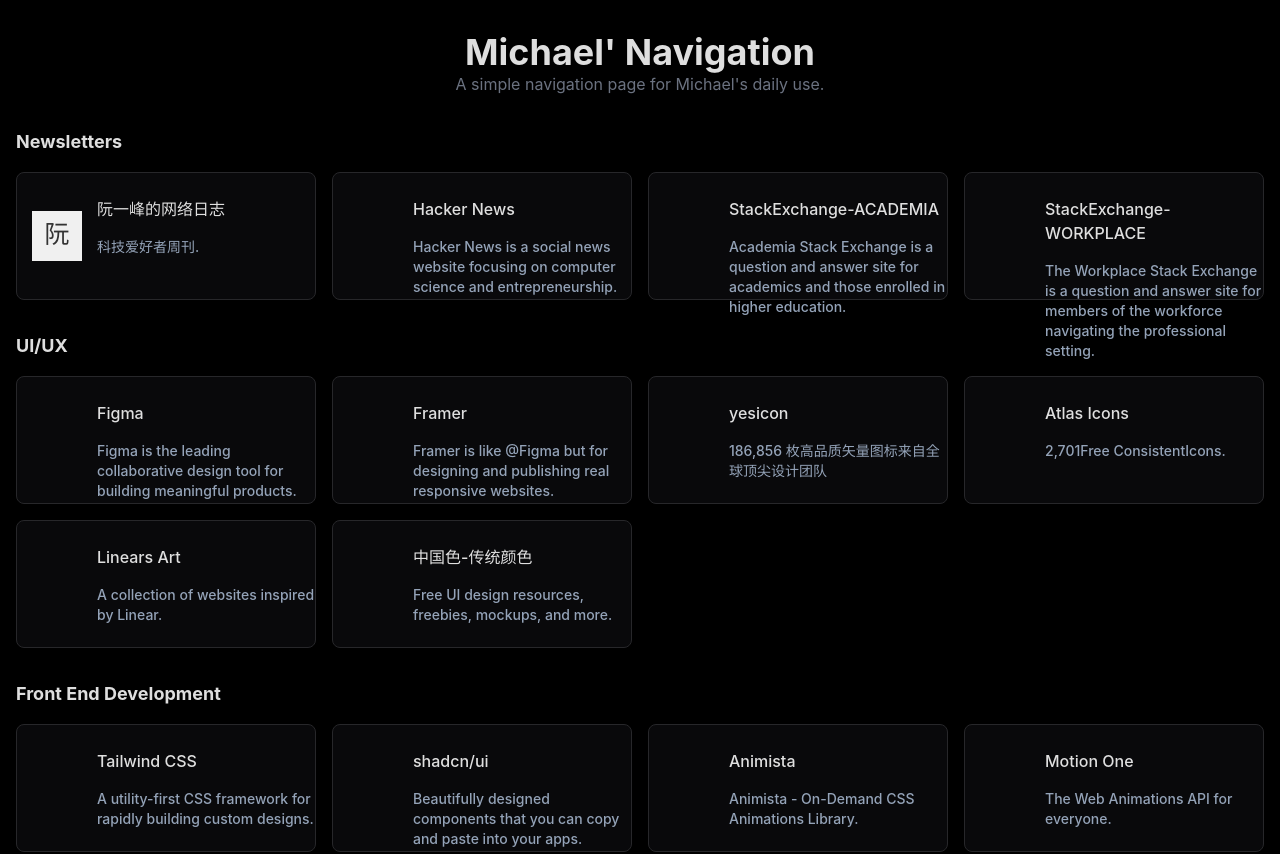
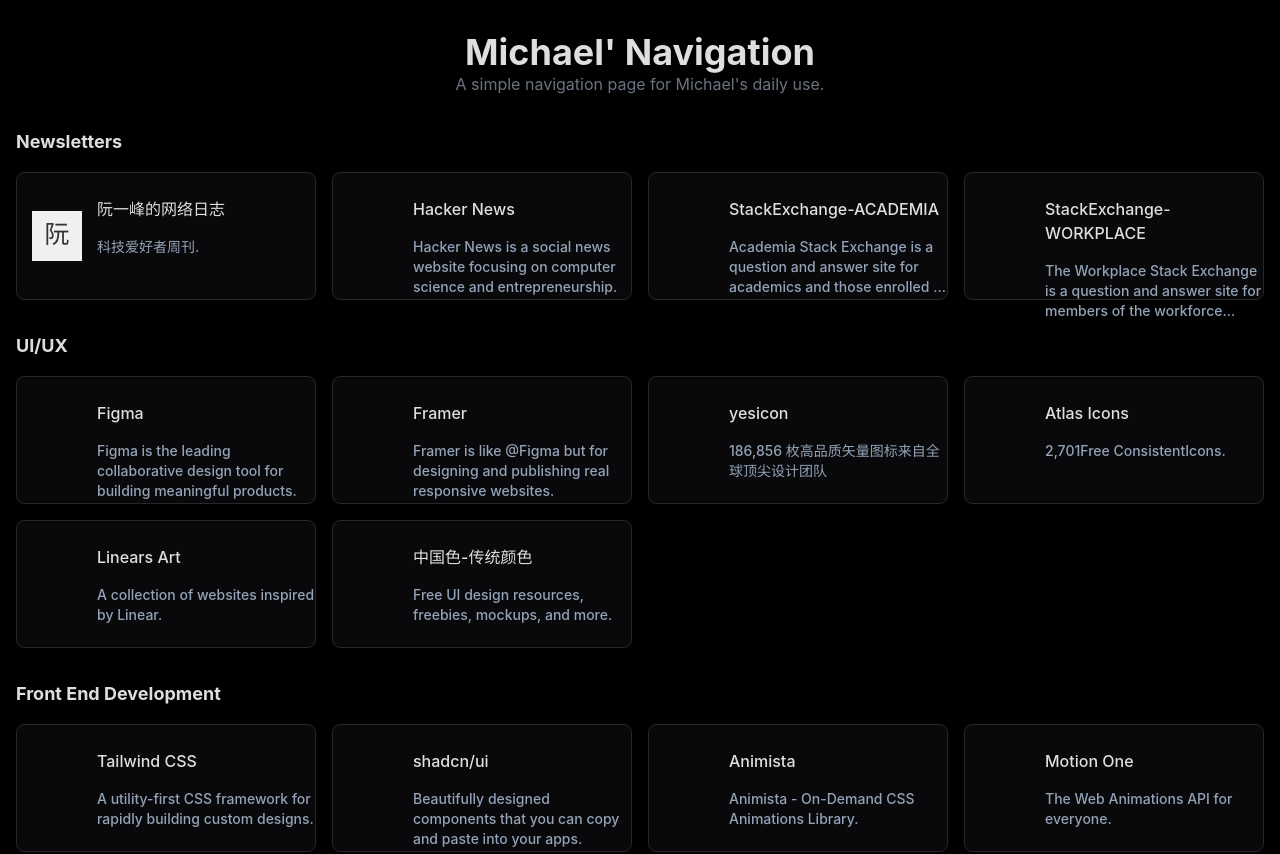
Before and after one commit to greycodee/navigation-site, a React (Vite) app: page / in a window 1280 px wide. Shown: the top 854 px of the page. Built offline with nearby package versions, Linux system fonts and the light colour scheme.

Commit message:
update card stylr

```diff
--- a/src/components/Card.jsx
+++ b/src/components/Card.jsx
@@ -10,7 +10,7 @@
           <p className="font-medium">{title}</p>
         </blockquote>
         <figcaption className="font-medium text-sm">
-          <div className=" text-slate-400 ">
+          <div className="text-slate-400">
             {desc}
           </div>
         </figcaption>
--- a/src/index.css
+++ b/src/index.css
@@ -10,3 +10,11 @@
   color: rgba(255, 255, 255, 0.87);
   background-color: #000000;
 }
+
+figcaption{
+  overflow: hidden;
+  text-overflow: ellipsis;
+  display: -webkit-box;
+  -webkit-line-clamp: 3;
+  -webkit-box-orient: vertical;
+}
```
